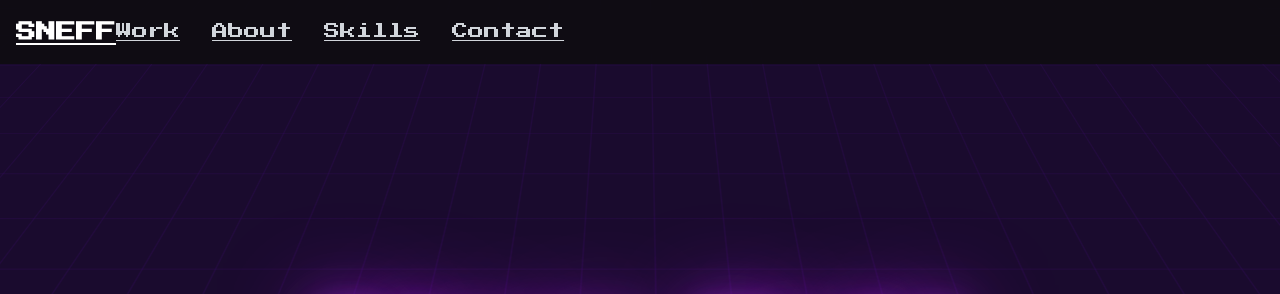
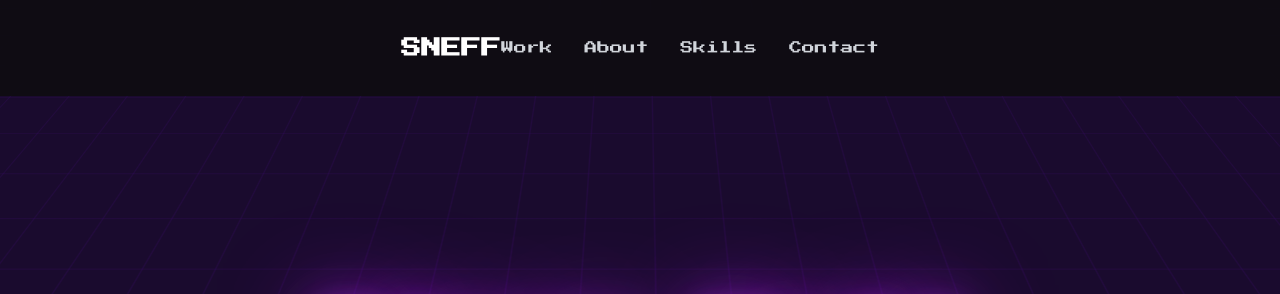
Before and after one commit to wrestlewilson/sneff.co, a plain HTML site: page index.html in a window 1280 px wide. Shown: the top 294 px of the page. Drawn offline with Linux system fonts and the light colour scheme; a script that the page names is missing.

Commit message:
Updated navigation styles with flexbox layout and pixel font

```diff
--- a/styles/main.css
+++ b/styles/main.css
@@ -33,6 +33,26 @@ body {
 }
 
 /* Navigation */
+nav {
+  display: flex;
+  justify-content: flex-end;
+  align-items: center;
+  padding: 1rem 2rem;
+}
+
+nav a {
+  margin-left: 2rem;
+  text-decoration: none;
+  color: white;
+  font-family: 'Press Start 2P', sans-serif;
+  font-size: 0.8rem;
+}
+
+nav a:first-child {
+  margin-left: 0;
+  margin-right: auto; /* Pushes the rest of the nav to the right */
+}
+
 .fixed {
   position: fixed;
 }
```
